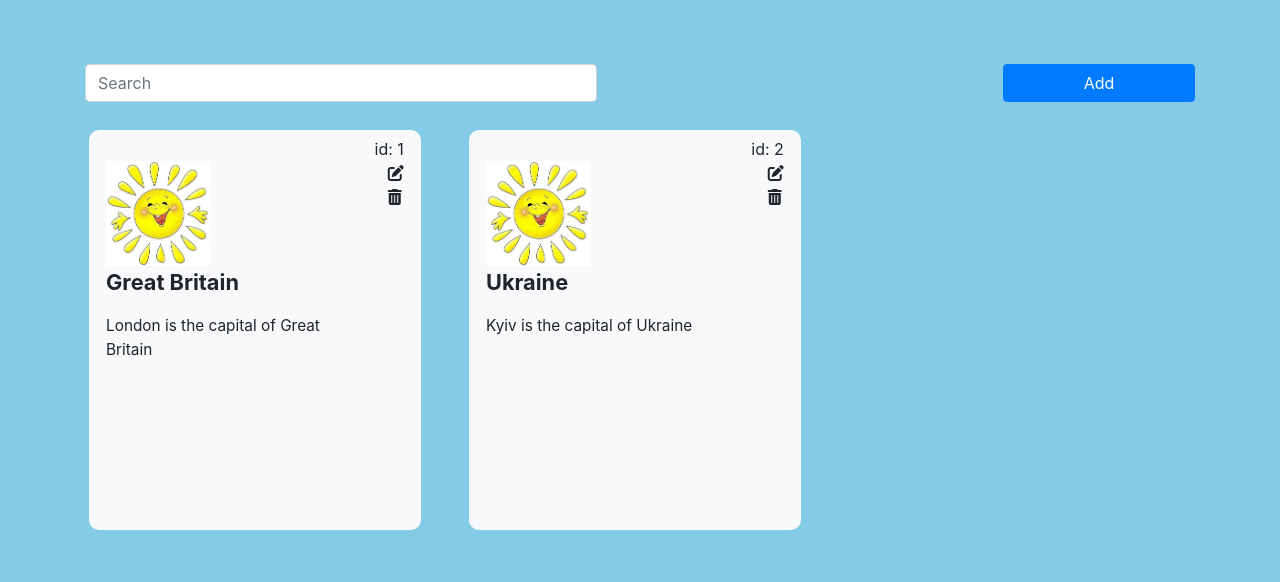
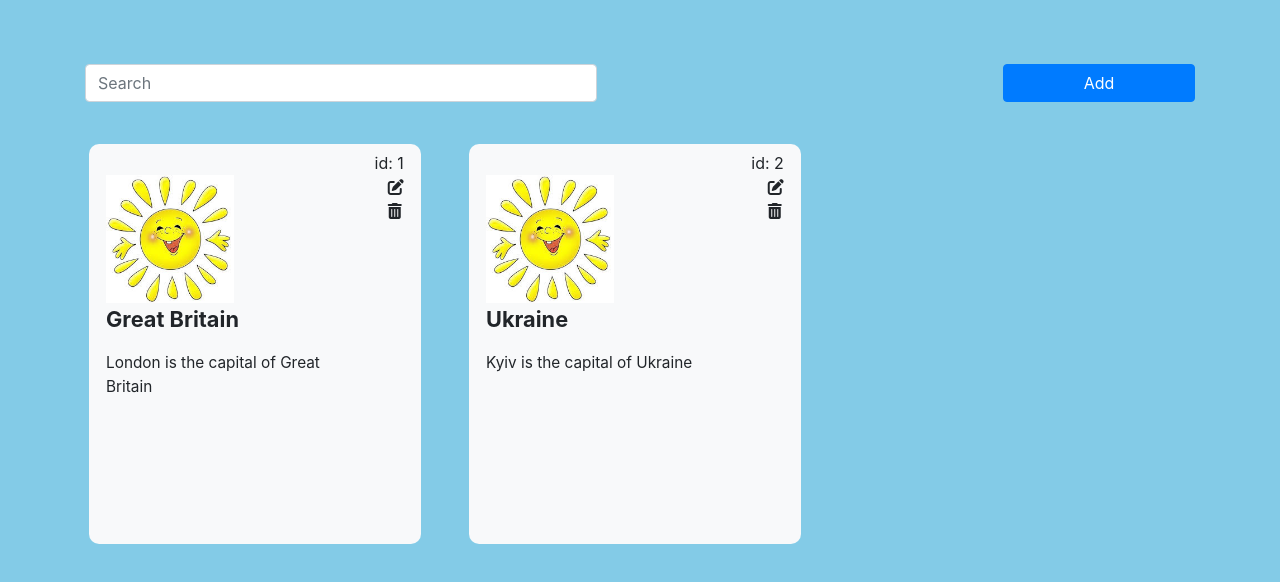
Before and after one commit to vitgrey/post, an Angular app: page /show-post in a window 1280 px wide. Shown: the top 582 px of the page. Built offline with nearby package versions, Linux system fonts and the light colour scheme.

Commit message:
img size

```diff
--- a/src/app/components/show-post/show-post.component.html
+++ b/src/app/components/show-post/show-post.component.html
@@ -19,7 +19,7 @@
         <span>id: {{article.id}}</span><br>
 
         <a class="img">
-          <img src="../../../assets/download.jpeg" alt="W3Schools" width="105" height="105">
+          <img src="../../../assets/download.jpeg" alt="picture">
         </a>
 
         <div class="icon">
--- a/src/app/components/show-post/show-post.component.scss
+++ b/src/app/components/show-post/show-post.component.scss
@@ -25,10 +25,15 @@ span {
   float: right;
 }
 
+.img img {
+  width: 10vw;
+  height: 16vh;
+}
+
 .article {
   border-radius: 10px;
   padding: 2% 5% 0% 5%;
-  margin: 1%;
+  margin: 5% 1% 2% 1%;
   height: 50vh;
   width: 26vw;
 }
```
